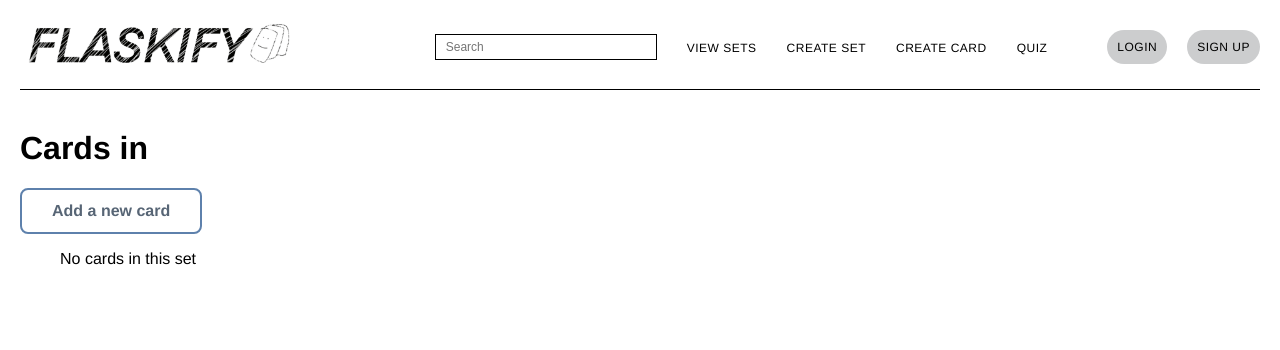
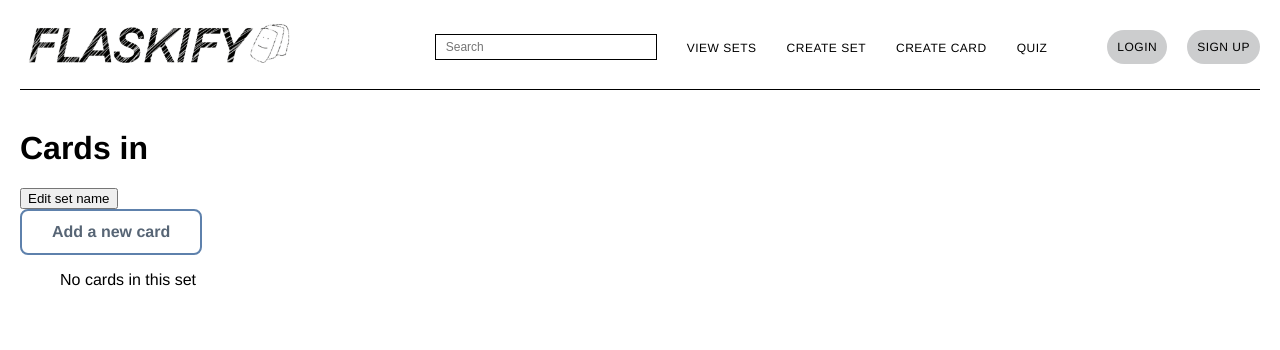
Before and after one commit to Xestycheeze/FlashcardFlask, a Flask app: template templates/set_cards.html in a window 1280 px wide. Shown: the top 350 px of the page. Run offline with Flask 3, Linux system fonts and the light colour scheme; the template is opened without the code that fills it, so the values that code supplies are empty.

Commit message:
Function that allows the set name to be modified. If backend receives an empty string the POST request is ignored.

```diff
--- a/templates/set_cards.html
+++ b/templates/set_cards.html
@@ -3,7 +3,14 @@
 {% block title %}Cards in {{ set_data.name }}{% endblock %}
 
 {% block content %}
-<h1>Cards in {{ set_data.name }}</h1>
+<h1>Cards in <span id="set-name-h1">{{ set_data.name }}</span></h1>
+<button id="set-updater-enabler" type="button">Edit set name</button>
+    <form style="display: none;" id="set-updater" method="POST">
+    <input type="text" name="new-name" placeholder="{{ set_data.name }}" required>
+    <button type="submit">Update set name</button>
+    </form>
+    <button style="display: none;" id="set-updater-canceller" type="button">Cancel</button>
+<br/>
 <a class="btn four" href="{{ url_for('set.create_cards', set_id=set_data.id) }}">
     Add a new card
 </a>
@@ -26,9 +33,21 @@
 
     {% block javascript %}
     <script>
-        let deleteButtons = document.getElementsByClassName('flashcard-deleter')
-        for (let idx = 0; idx < deleteButtons.length; idx++){
-            deleteButtons[idx].addEventListener('submit', function(event) {
+        let showUpdateSetButton = document.getElementById('set-updater-enabler');
+        let hideUpdateSetButton = document.getElementById('set-updater-canceller');
+        showUpdateSetButton.addEventListener('click', function(event){
+            document.getElementById('set-updater').style.display = 'inline';
+            hideUpdateSetButton.style.display = 'inline';
+            this.style.display = 'none';
+        });
+        hideUpdateSetButton.addEventListener('click', function(event){
+            document.getElementById('set-updater-enabler').style.display = 'inline';
+            document.getElementById('set-updater').style.display = 'none';
+            this.style.display = 'none';
+        });
+        let deleteCardButtons = document.getElementsByClassName('flashcard-deleter')
+        for (let idx = 0; idx < deleteCardButtons.length; idx++){
+            deleteCardButtons[idx].addEventListener('submit', function(event) {
             event.preventDefault();
             let text = "Are you sure you want to delete this card?"
             if (confirm(text) === true){
--- a/templates/sets.html
+++ b/templates/sets.html
@@ -6,15 +6,17 @@
 <h2>Here are the Flashcard sets you have:</h2>
 <a class="btn three" href="{{ url_for('set.create_sets') }}">Create Set</a>
 <ul>
-    {% for set in sets %}
+    {% if sets %}
     <div class="set">
         <table class="set">
             <tr><th>Title</th><th>Date</th></tr>
+            {% for set in sets %}
             <tr><td><a class="link" href="{{ url_for('set.show_set_cards', set_id=set.id) }}">{{ set.name }} </a></td><td>{{ set.createdate }}</td></tr>
+            {% endfor %}
         </table>
     </div>
     {% else %}
         <li>No sets available<a class="link" href="{{ url_for('set.create_sets') }}">Create one</a></li>
-    {% endfor %}
+    {% endif %}
 </ul>
 {% endblock %}
```
Also changed, not shown: set/routes.py (+6 -1 lines), 1 other file.
